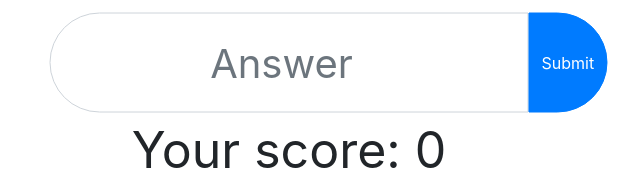
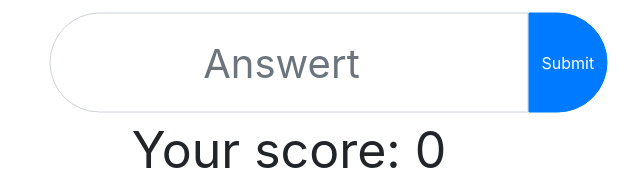
Before and after one commit to StR0vErBG/practicing_my_Math, a plain HTML site: page pages/division/index.html in a window 1280 px wide. Shown: the part 439-622 px from the top of the page, 351-991 px from the left. Drawn offline with nearby package versions, Linux system fonts and the light colour scheme.

Commit message:
divisBug

```diff
--- a/pages/division/index.html
+++ b/pages/division/index.html
@@ -55,7 +55,7 @@
           <div id="testing">
             <input
               type="number"
-              placeholder="Answer"
+              placeholder="Answert"
               id="input-field"
               class="form-control"
             />
```
